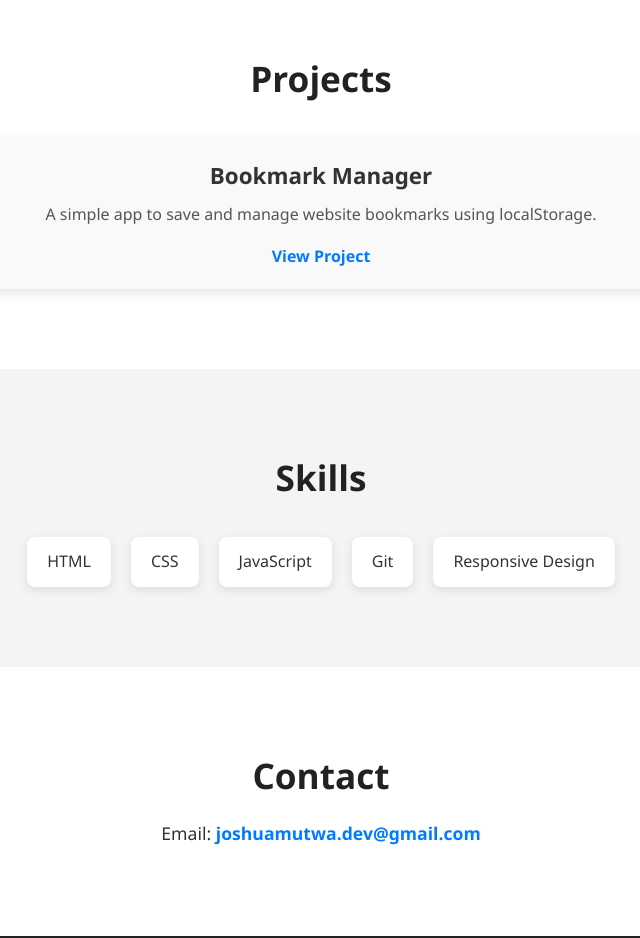
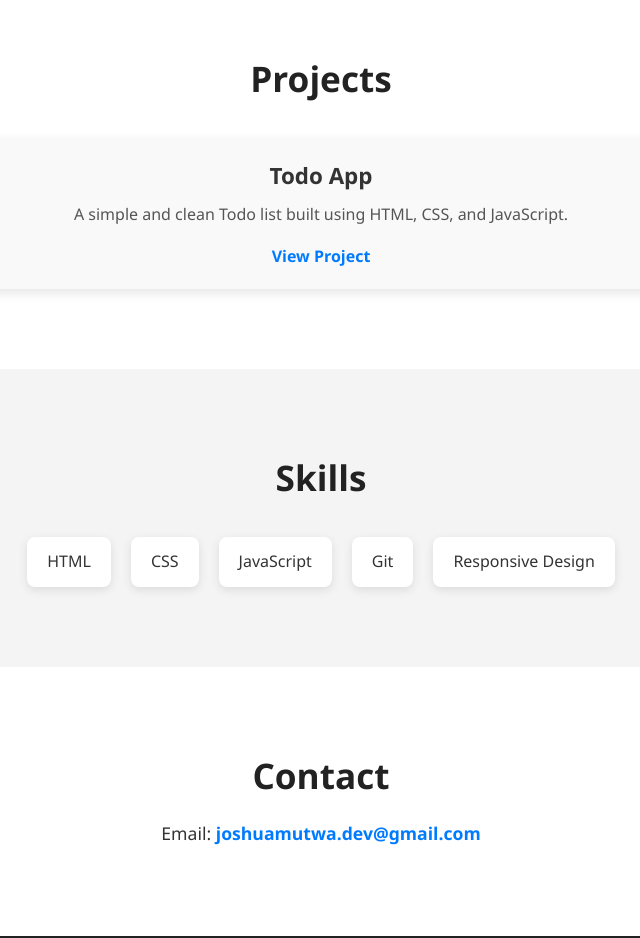
Before and after one commit to JoshuaMutwaDev/Portfolio, a plain HTML site: page index.html in a window 1280 px wide. Shown: the part 1340-2278 px from the top of the page, without its empty margins (319-959 px from the left). Drawn offline with Linux system fonts and the light colour scheme.

Commit message:
Added Todo App project to portfolio

```diff
--- a/index.html
+++ b/index.html
@@ -36,18 +36,10 @@
     <section id="projects">
       <h2>Projects</h2>
       <div class="project-list">
-        <!-- Example project card -->
-        <!--
         <div class="project-card">
-          <h3>Project Title</h3>
-          <p>Short description of the project.</p>
-          <a href="#">View Project</a>
-        </div>
-        -->
-        <div class="project-card">
-         <h3>Bookmark Manager</h3>
-         <p>A simple app to save and manage website bookmarks using localStorage.</p>
-         <a href="#">View Project</a>
+         <h3>Todo App</h3>
+          <p>A simple and clean Todo list built using HTML, CSS, and JavaScript.</p>
+          <a href="https://my-todo-list-project-site.netlify.app" target="_blank">View Project</a>
         </div>
       </div>
     </section>
```
